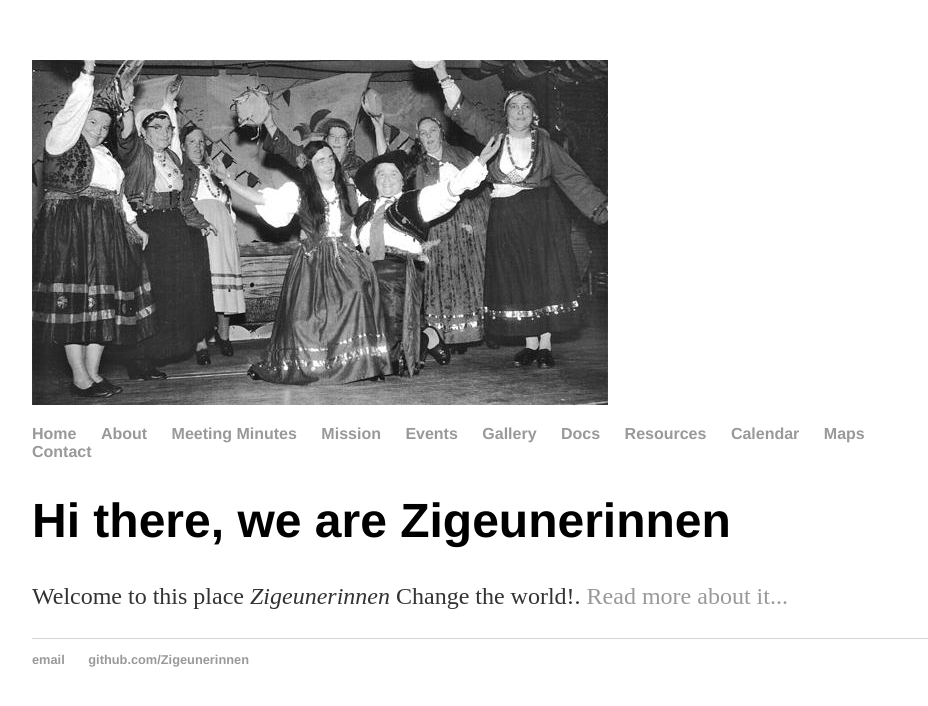
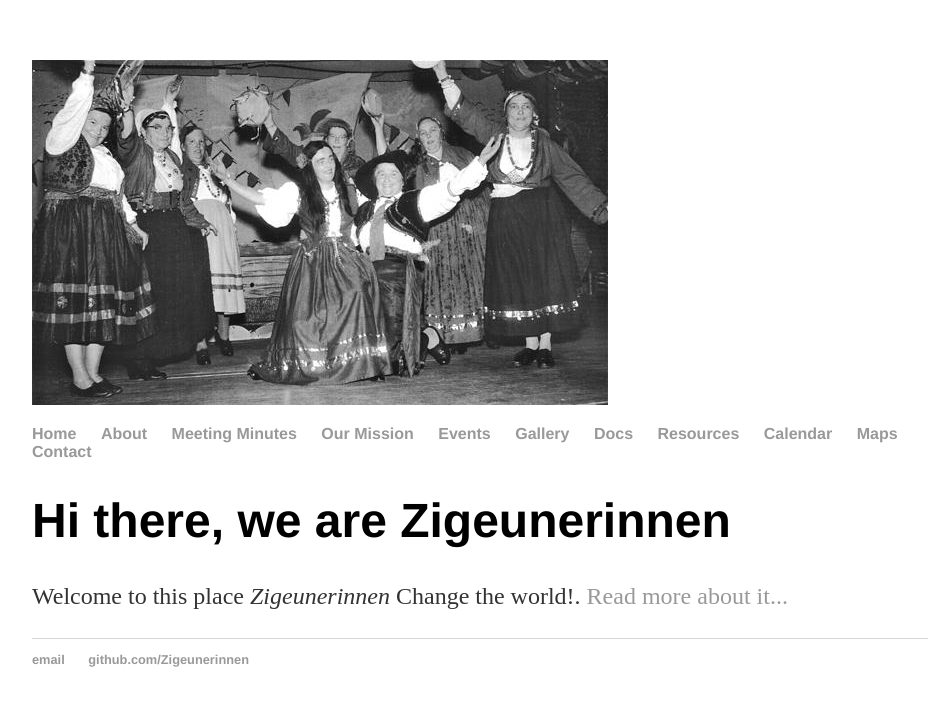
Before and after one commit to vbahole23/vbahole23.github.io, a Jekyll site: the page built from index.html, in a window 1280 px wide. Shown: the top 706 px of the page, without its empty margins (160-1088 px from the left). Built offline with Jekyll 4.4.1, drawn with Linux system fonts in a browser that asks for light colours.

Commit message:
Update default.html

```diff
--- a/_layouts/default.html
+++ b/_layouts/default.html
@@ -12,7 +12,7 @@
 	        		<li><a href="/">Home</a></li>
 		        	<li><a href="/about">About</a></li>
 	        		<li><a href="/minutes">Meeting Minutes</a></li>
-	        		<li><a href="/mission">Mission</a></li>
+	        		<li><a href="/mission">Our Mission</a></li>
 				<li><a href="/events">Events</a></li>
 				<li><a href="/gallery">Gallery</a></li>
 				<li><a href="/docs">Docs</a></li>
```
